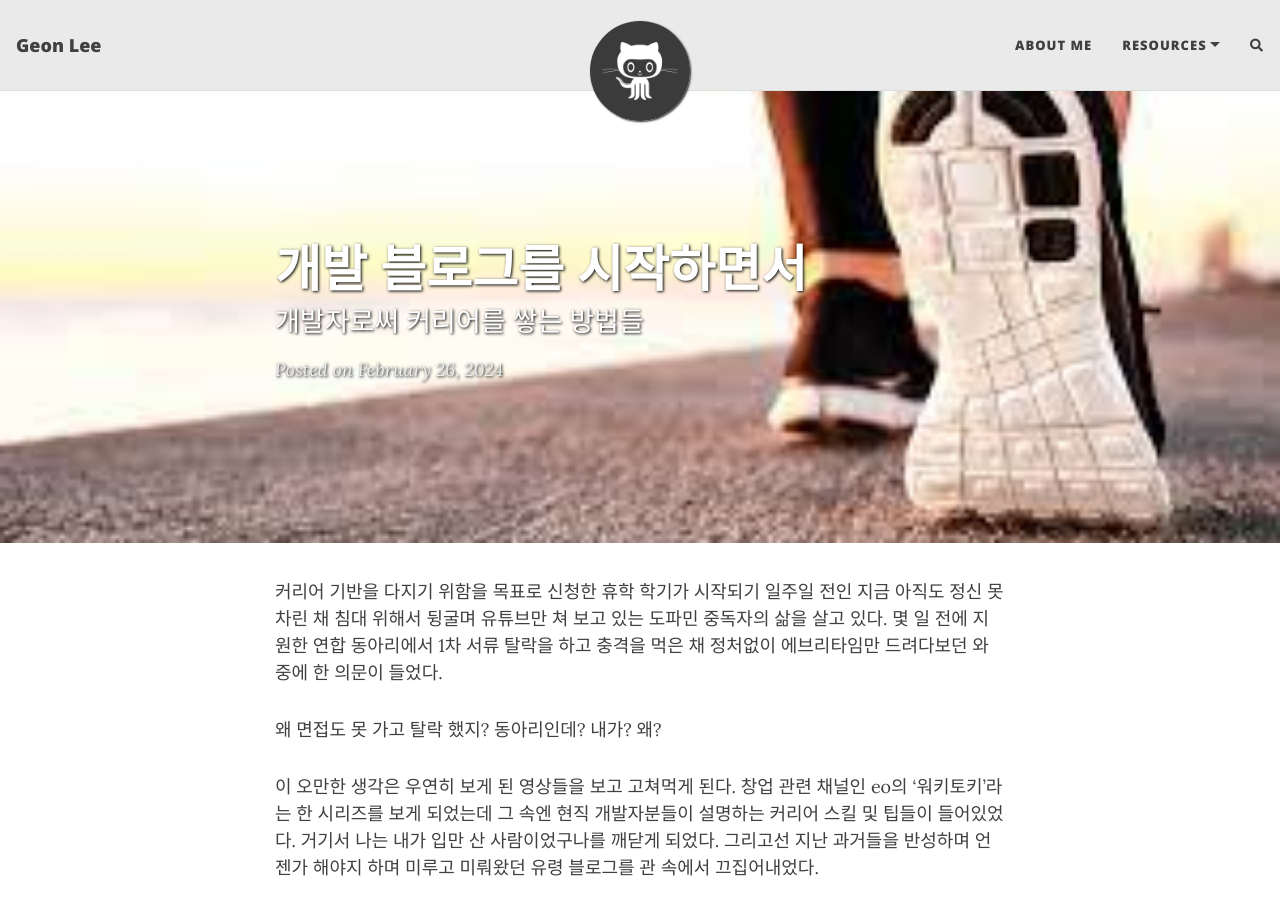
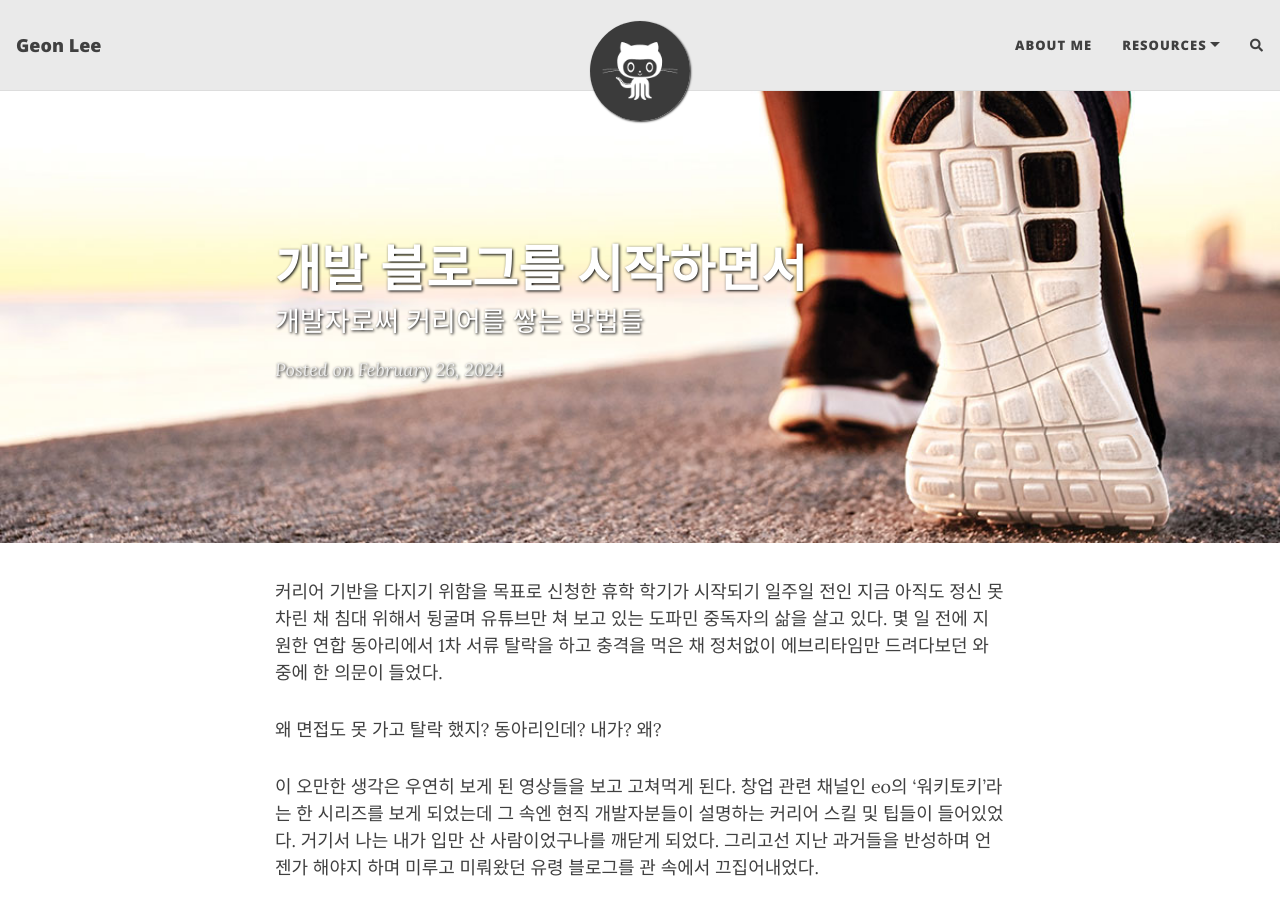
Before and after one commit to geon-2/geon-2.github.io, a Jekyll site: the page built from _posts/2024-02-26-start-career.md, in a window 1280 px wide and 900 px high. Built offline with Jekyll 4.4.1, drawn with Linux system fonts in a browser that asks for light colours; nearby versions of some CDN libraries; comment, search, counter and statistics services are not loaded.

Commit message:
update post

```diff
--- a/_posts/2024-02-26-start-career.md
+++ b/_posts/2024-02-26-start-career.md
@@ -2,9 +2,9 @@
 layout: post
 title: 개발 블로그를 시작하면서
 subtitle: 개발자로써 커리어를 쌓는 방법들
-cover-img: /assets/img/cover/running.jpeg
+cover-img: /assets/img/cover/running.jpg
 thumbnail-img: /assets/img/thumb/sprout.png
-share-img: /assets/img/cover/running.jpeg
+share-img: /assets/img/cover/running.jpg
 tags: [development, career]
 ---
 
```
Also changed, not shown: assets/img/cover/running.jpeg (deleted), assets/img/cover/running.jpg (added).
